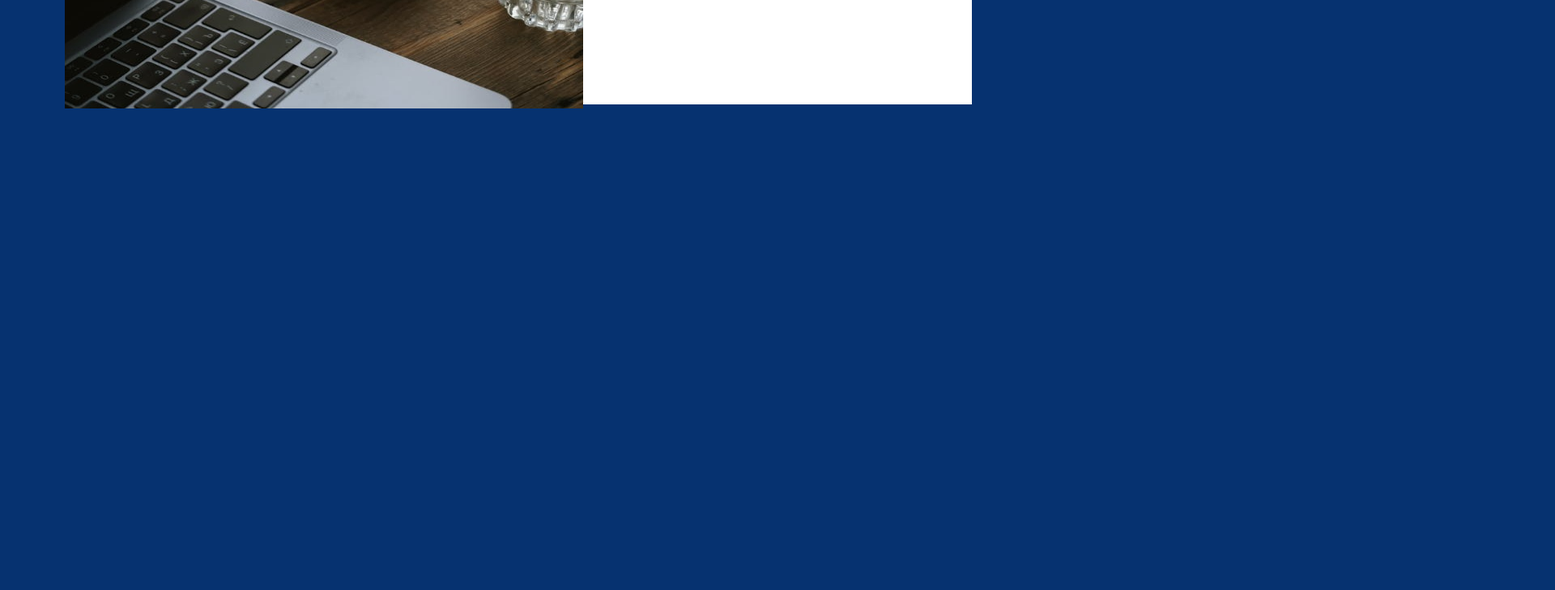
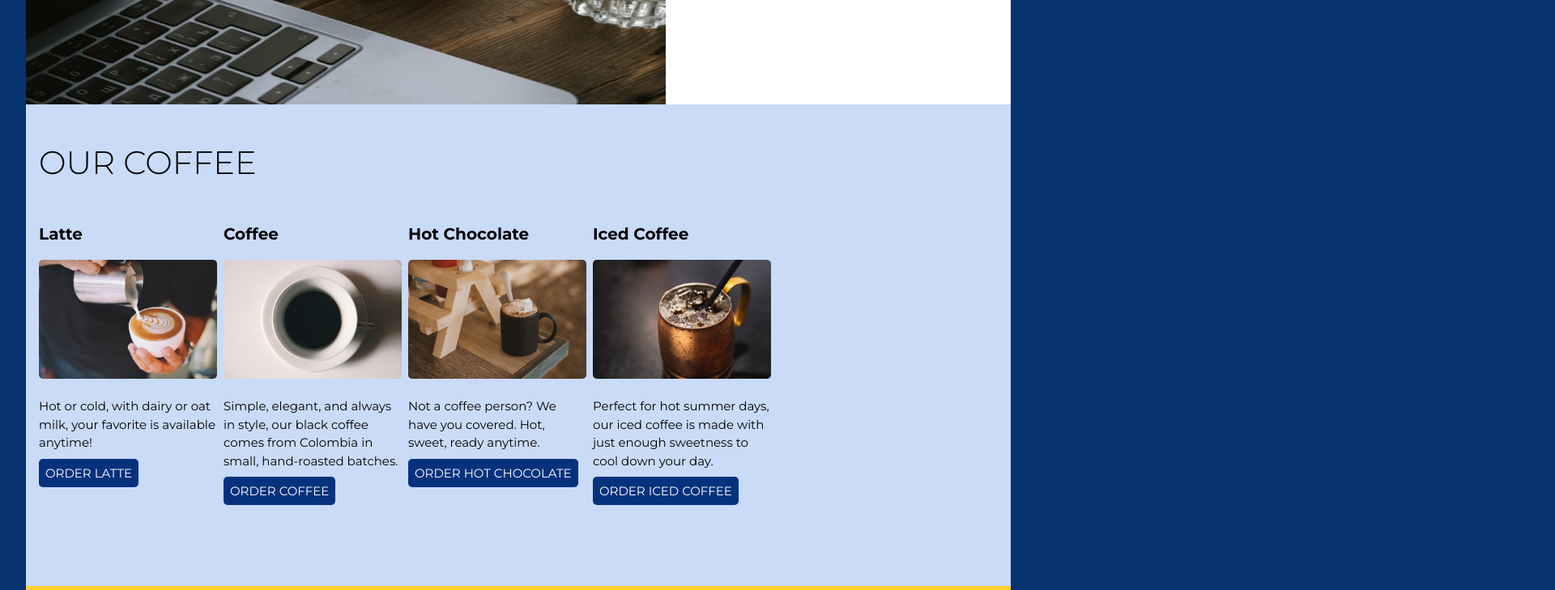
Before and after one commit to RitaPope/cannons-coffee, a plain HTML site: page index.html in a window 1280 px wide. Shown: the part 460-1189 px from the top of the page at 81% size, 1920 px wide, since content can reach past the window. Before the commit the page ends 800 px from the top, so only its background shows below. Drawn offline with Linux system fonts and the light colour scheme.

Commit message:
“message”

```diff
--- a/css/styles.css
+++ b/css/styles.css
@@ -49,7 +49,7 @@ h1 {
 }
 
 h2 {
-	font-size: 2.5rem;
+	font-size: 3rem;
 	line-height: var(--height);
 	font-weight: var(--weight);
 	text-transform: uppercase;
@@ -57,10 +57,10 @@ h2 {
 }
 
 h3 {
-	font-size: 3.5rem;
+	font-size: 20px;
 	line-height: var(--height);
 	font-weight: var(--weight);
-	text-transform: uppercase;
+	font-weight: bold;
 }
 
 .reserve {
@@ -69,13 +69,20 @@ h3 {
 	border-radius: var(--radius);
 	padding: 0.5rem;
 	text-align: center;
-	width: 10rem;
+	width: 13rem;
+	text-transform: uppercase;
+	text-decoration: none;
 }
 
 .order {
 	color: var(--white);
 	background-color: var(--catalina);
 	border-radius: var(--radius);
+	padding: 0.5rem;
+	text-align: center;
+	width: 10rem;
+	text-transform: uppercase;
+	text-decoration: none;
 }
 
 header {
@@ -87,7 +94,6 @@ header {
 	text-align: center;
 	justify-content: center;
 	padding-bottom: 1rem;
-	/* 	border-bottom: 5px solid var(--sunglow); */
 }
 
 .logo {
@@ -116,22 +122,62 @@ nav a {
 
 .hero {
 	background-color: var(--white);
-	padding: 3rem;
 	display: block;
 	border-top: 5px solid var(--sunglow);
+	padding: 3rem;
 }
+
 .photo {
 	width: 100%;
 	height: 350px;
 }
+
 p {
 	font-size: 15px;
 	text-align: left;
-	margin-top: -2rem;
+	width: 220px;
+	/* 	margin-top: -2rem; */
+}
+
+.main {
+	background-color: var(--lightblue);
+	padding: 1rem;
+	border-bottom: 5px solid var(--sunglow);
+}
+
+.coffee-cards {
+	display: flex;
+	flex-wrap: wrap;
+	width: 100%;
+}
+
+.latte {
+	width: 250px;
+	/* 	height: 200px; */
+	border-radius: var(--radius);
+}
+
+.coffee {
+	width: 250px;
+	/* 	height: 200px; */
+	border-radius: var(--radius);
+}
+.hot-choc {
+	width: 250px;
+	/* 	height: 200px; */
+	border-radius: var(--radius);
+}
+.iced-coffee {
+	width: 250px;
+	/* 	height: 200px; */
+	border-radius: var(--radius);
 }
 
 @media (min-width: 650px) {
-	/* 		width: calc((100% - 1rem) / 2); */
+	.coffee-cards {
+		width: 100%;
+		gap: 1rem;
+	}
 	header {
 		margin-top: 2rem;
 	}
@@ -154,26 +200,29 @@ p {
 	.hero-card {
 		padding: 1rem;
 	}
-	h3 {
+	h2 {
 		font-size: 40px;
 	}
 }
 
 @media (min-width: 1000px) {
-	/* 	width: calc((100% - 3rem) / 4); */
+	.coffee-cards {
+		width: 200%;
+		gap: 0.5rem;
+	}
 
 	header {
 		display: flex;
 		flex-flow: nowrap;
 		/* 		justify-content: space-around; */
 		height: 25px;
-		margin-top: 1rem;
+		margin: 1rem;
 	}
 	h1 {
 		/* 		width: 1500px; */
-		font-size: 2.2rem;
+		font-size: 1.9rem;
 		margin-left: -2rem;
-		margin-top: 0.75rem;
+		margin-top: 1rem;
 	}
 	.logo {
 		width: 80px;
@@ -193,13 +242,30 @@ p {
 		/* 		padding-top: 5rem; */
 	}
 	.hero {
-		margin: 3rem 5rem;
+		margin: 3rem 2rem 0 2rem;
 		height: 500px;
 	}
 	.photo {
-		height: 500px;
+		height: 495px;
+		width: 65%;
 	}
 	.hero-card {
 		margin-top: 5rem;
 	}
+	.latte {
+		width: 220px;
+	}
+	.coffee {
+		width: 220px;
+	}
+	.hot-choc {
+		width: 220px;
+	}
+	.iced-coffee {
+		width: 220px;
+	}
+	.main {
+		margin: 0 2rem;
+		height: 600px;
+	}
 }
--- a/index.html
+++ b/index.html
@@ -22,12 +22,52 @@ Alt text: Cannons Coffee Logo, Beans of Joy -->
 				</ul>
 			</nav>
 </header>
-<main class="hero">
+<main>
+    <div class="hero">
 			<img class="photo" src="images/coffee-computer.jpg" alt="Laptop with a cup of coffee and a glass of water" />
 			<div class="hero-card">
 				<h3>Coffee and Code</h3>
 				<p>Join us at Cannons Coffee for a pick-me-up and plenty of code assistance and support at our coding cafe</p>
 				<div class="reserve">Reserve a table</div> <!--(have the link go to any website of your choice)-->
+			</div>
+</div>
+			<div class="main">
+				<h2>Our Coffee</h2>
+				<div class="coffee-cards">
+					<div class="card">
+						<h3>Latte</h3>
+						<img class="latte" src="images/latte.jpg" alt="Latte in a cup">
+						<p>Hot or cold, with dairy or oat milk, your favorite is available anytime!</p>
+						<p><a href="https://en.wikipedia.org/wiki/Latte" target="_blank" class="order">Order Latte</a></p>
+						<!--(have the link go to any website of your choice) -->
+						<!-- Image: latte.jpg  Alt text: Latte in a cup -->
+					</div>
+					<div class="card">
+						<h3>Coffee</h3>
+						<img class="coffee" src="images/coffee.jpg" alt="Coffee in a cup">
+						<p>Simple, elegant, and always in style, our black coffee comes from Colombia in small, hand-roasted batches.</p>
+						<p><a href="https://en.wikipedia.org/wiki/Coffee" target="_blank" class="order">Order Coffee</a></p>
+						<!-- 				(have the link go to any website of your choice) -->
+						<!-- Image: coffee.jpg  Alt text: Coffee in a cup -->
+					</div>
+					<div class="card">
+						<h3>Hot Chocolate</h3>
+						<img class="hot-choc" src="images/hotchoc.jpg" alt="Hot Chocolate in a cup with whipped cream">
+						<p>Not a coffee person? We have you covered. Hot, sweet, ready anytime.</p>
+						<p><a href="https://en.wikipedia.org/wiki/Hot_chocolate" target="_blank" class="order">Order Hot Chocolate</a></p>
+						<!-- 					(have the link go to any website of your choice) -->
+						<!-- Image: hotchoc.jpg  Alt text: Hot Chocolate in a cup with whipped cream -->
+					</div>
+					<div class="card">
+						<h3>Iced Coffee </h3>
+						<img class="iced-coffee" src="images/iced.jpg" alt="Iced coffee in a mug with a straw">
+						<p>Perfect for hot summer days, our iced coffee is made with just enough sweetness to cool down your day.</p>
+						<p><a href="https://en.wikipedia.org/wiki/Iced_coffee" target="_blank" class="order">Order Iced Coffee</a></p>
+						<!-- 		(have the link go to any website of your choice)
+				Image: iced.jpg
+				Alt text: Iced coffee in a mug with a straw -->
+					</div>
+				</div>
 			</div>
 		</main>
 
```
Also changed, not shown: images/coffee.jpg (added), images/hotchoc.jpg (added), images/iced.jpg (added), images/latte.jpg (added).
